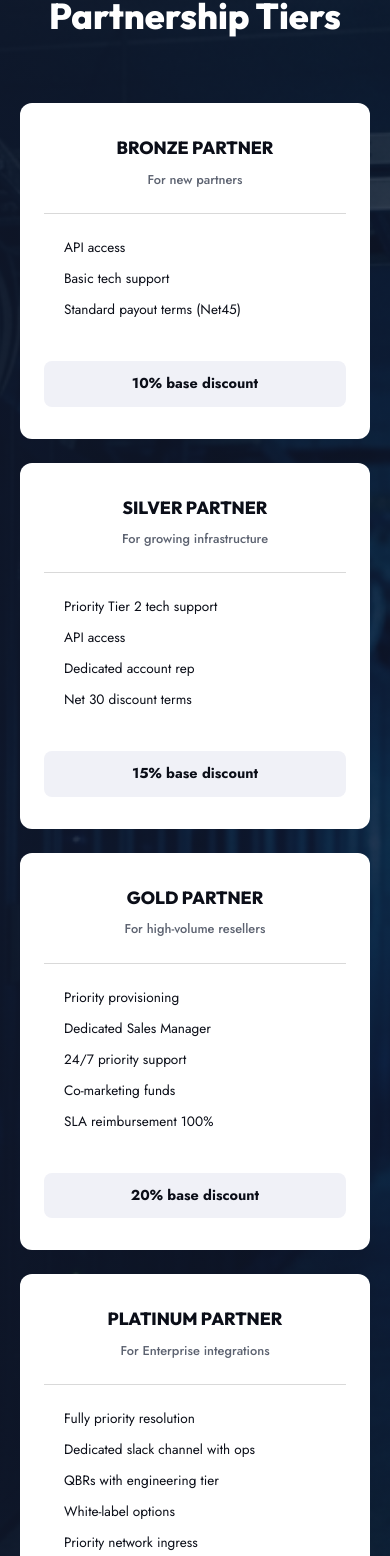
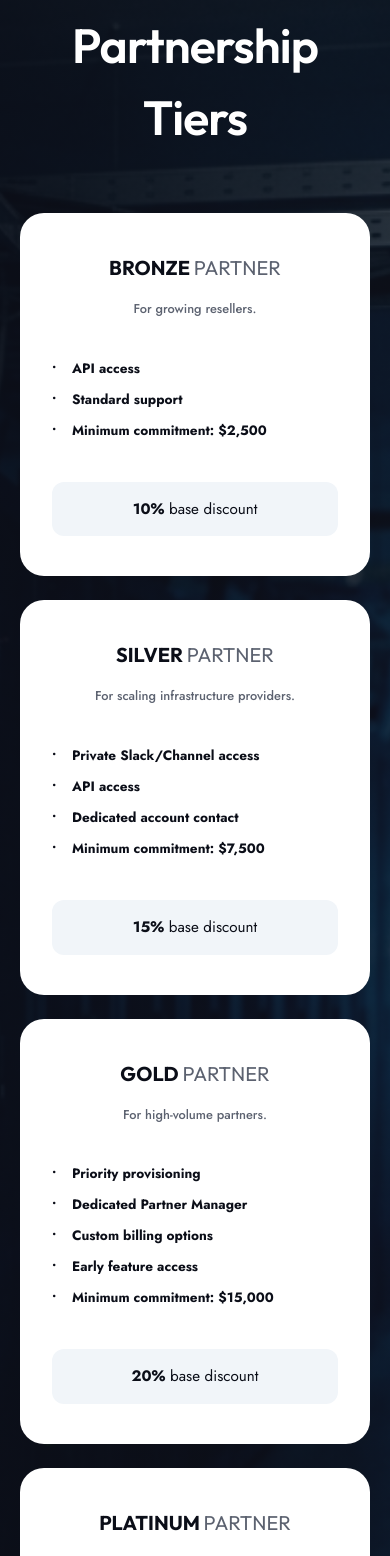
Before and after one commit to souiiii/Bytenia, a React (Vite) app: page /partnership-program in a window 390 px wide. Shown: the part 2246-3802 px from the top of the page. Built offline with nearby package versions, Linux system fonts and the light colour scheme; what react-world-flags would draw is missing.

Commit message:
feat: add PartnershipTiers component with responsive grid layout

```diff
--- a/src/components/PartnershipTiers/PartnershipTiers.css
+++ b/src/components/PartnershipTiers/PartnershipTiers.css
@@ -1,17 +1,20 @@
 .partnership-tiers {
-  padding-top: 80px;
+  padding-top: 100px;
   padding-bottom: 100px;
   background-color: var(--bg-dark);
-  background-image: linear-gradient(to right, rgba(15, 23, 42, 0.9), rgba(15, 23, 42, 0.8)), url('../../assets/server_racks_bg.png');
+  background-image:
+    linear-gradient(to right, #0c0f19e8, #0f121ccc),
+    url("../../assets/server_racks_bg.png");
   background-size: cover;
   background-position: center;
   position: relative;
 }
 
 .tiers-title {
-  font-size: 2.25rem;
-  font-weight: 800;
+  font-size: 3rem;
+  font-weight: 600;
   margin-bottom: 60px;
+  letter-spacing: -0.02em;
 }
 
 .tiers-grid {
@@ -22,11 +25,12 @@
 
 .tier-card {
   background-color: var(--bg-white);
-  border-radius: var(--border-radius-md);
-  padding: 32px 24px;
+  border-radius: 24px;
+  padding: 40px 32px;
   display: flex;
   flex-direction: column;
   transition: transform var(--transition-speed);
+  border: none;
 }
 
 .tier-card:hover {
@@ -35,16 +39,14 @@
 
 .tier-header {
   text-align: center;
-  margin-bottom: 24px;
-  padding-bottom: 24px;
-  border-bottom: 1px solid var(--border-light);
+  margin-bottom: 40px;
 }
 
 .tier-name {
-  font-size: 1.1rem;
+  font-size: 1.25rem;
   font-weight: 800;
   color: var(--bg-dark);
-  margin-bottom: 8px;
+  margin-bottom: 16px;
 }
 
 .tier-subtitle {
@@ -63,16 +65,18 @@
 
 .tier-features li {
   font-size: 0.85rem;
-  color: var(--text-dark);
+  color: var(--bg-dark);
+  font-weight: 700;
   margin-bottom: 12px;
   padding-left: 20px;
   position: relative;
   line-height: 1.4;
+  text-align: left;
 }
 
 .tier-features li::before {
   content: "•";
-  color: var(--primary-accent);
+  color: var(--bg-dark);
   position: absolute;
   left: 0;
   font-weight: bold;
@@ -83,12 +87,11 @@
 }
 
 .discount-pill {
-  background-color: var(--bg-secondary);
+  background-color: #f1f5f9;
   color: var(--bg-dark);
-  font-size: 0.9rem;
-  font-weight: 800;
-  padding: 12px 0;
-  border-radius: var(--border-radius-sm);
+  font-size: 0.95rem;
+  padding: 16px 0;
+  border-radius: 12px;
   width: 100%;
 }
 
--- a/src/components/PartnershipTiers/PartnershipTiers.jsx
+++ b/src/components/PartnershipTiers/PartnershipTiers.jsx
@@ -4,47 +4,47 @@ import './PartnershipTiers.css';
 const tiers = [
   {
     name: "BRONZE PARTNER",
-    subtitle: "For new partners",
+    subtitle: "For growing resellers.",
     features: [
       "API access",
-      "Basic tech support",
-      "Standard payout terms (Net45)",
+      "Standard support",
+      "Minimum commitment: $2,500",
     ],
     discount: "10% base discount"
   },
   {
     name: "SILVER PARTNER",
-    subtitle: "For growing infrastructure",
+    subtitle: "For scaling infrastructure providers.",
     features: [
-      "Priority Tier 2 tech support",
+      "Private Slack/Channel access",
       "API access",
-      "Dedicated account rep",
-      "Net 30 discount terms",
+      "Dedicated account contact",
+      "Minimum commitment: $7,500",
     ],
     discount: "15% base discount"
   },
   {
     name: "GOLD PARTNER",
-    subtitle: "For high-volume resellers",
+    subtitle: "For high-volume partners.",
     features: [
       "Priority provisioning",
-      "Dedicated Sales Manager",
-      "24/7 priority support",
-      "Co-marketing funds",
-      "SLA reimbursement 100%",
+      "Dedicated Partner Manager",
+      "Custom billing options",
+      "Early feature access",
+      "Minimum commitment: $15,000",
     ],
     discount: "20% base discount"
   },
   {
     name: "PLATINUM PARTNER",
-    subtitle: "For Enterprise integrations",
+    subtitle: "For strategic infrastructure partners.",
     features: [
-      "Fully priority resolution",
-      "Dedicated slack channel with ops",
-      "QBRs with engineering tier",
+      "24/7 priority escalation",
+      "Custom infrastructure solutions",
+      "Joint marketing opportunities",
       "White-label options",
-      "Priority network ingress",
-      "Instant payout terms (Net15)",
+      "Executive-level support",
+      "Minimum commitment: $30,000",
     ],
     discount: "25% base discount"
   }
@@ -62,7 +62,9 @@ const PartnershipTiers = () => {
           {tiers.map((tier, idx) => (
             <div key={idx} className="tier-card">
               <div className="tier-header">
-                <h4 className="tier-name">{tier.name}</h4>
+                <h4 className="tier-name">
+                  <strong>{tier.name.split(' ')[0]}</strong> <span style={{ fontWeight: 300, color: 'var(--text-muted)' }}>{tier.name.split(' ')[1]}</span>
+                </h4>
                 <p className="tier-subtitle">{tier.subtitle}</p>
               </div>
               <ul className="tier-features">
@@ -71,7 +73,9 @@ const PartnershipTiers = () => {
                 ))}
               </ul>
               <div className="tier-footer">
-                <div className="discount-pill">{tier.discount}</div>
+                <div className="discount-pill">
+                  <strong>{tier.discount.split(' ')[0]}</strong> <span style={{ fontWeight: 400 }}>{tier.discount.substring(tier.discount.indexOf(' ') + 1)}</span>
+                </div>
               </div>
             </div>
           ))}
```
